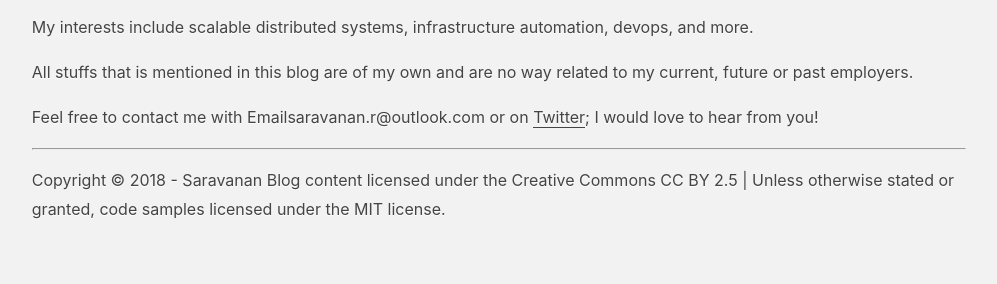
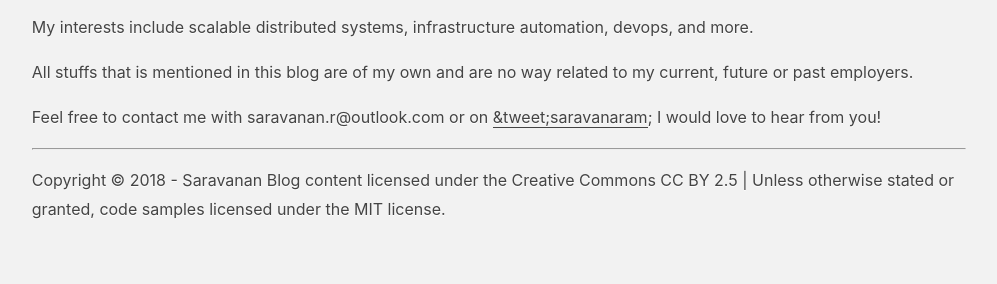
Before and after one commit to saravanaram/saravanaram.github.io, a Jekyll site: the page built from about.html, in a window 1280 px wide. Shown: the part 665-949 px from the top of the page, without its empty margins (141-1138 px from the left). Built offline with Jekyll 4.4.1, drawn with Linux system fonts in a browser that asks for light colours; nearby versions of some CDN libraries.

Commit message:
Update about.html

```diff
--- a/about.html
+++ b/about.html
@@ -13,4 +13,4 @@ permalink: about.html
 <p>I enjoy building things with a variety of programming languages, stacks and frameworks, teaching and mentoring, and participating in open source software and communities.  </p>
 <p>My interests include scalable distributed systems, infrastructure automation, devops, and more. </p>
 <p>All stuffs that is mentioned in this blog are of my own and are no way related to my current, future or past employers.</p>
-Feel free to contact me with Email<email>saravanan.r@outlook.com</email> or on <a href='/Twitter/saravanaram'>Twitter</a>; I would love to hear from you!  </p>
+Feel free to contact me with <email>saravanan.r@outlook.com</email> or on <a href='//twitter.com/saravanaram'>&tweet;saravanaram</a>; I would love to hear from you!  </p>
```
